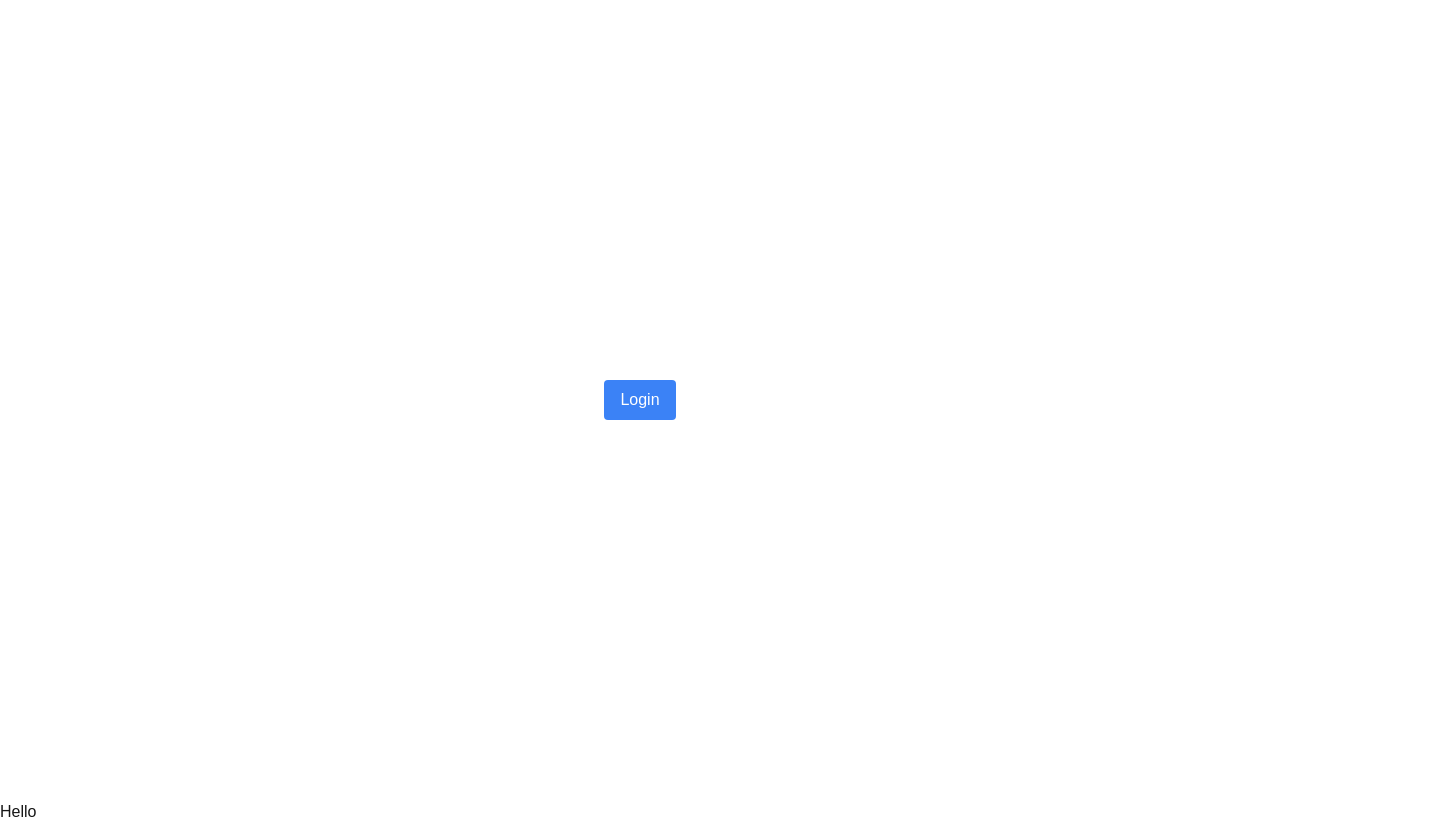
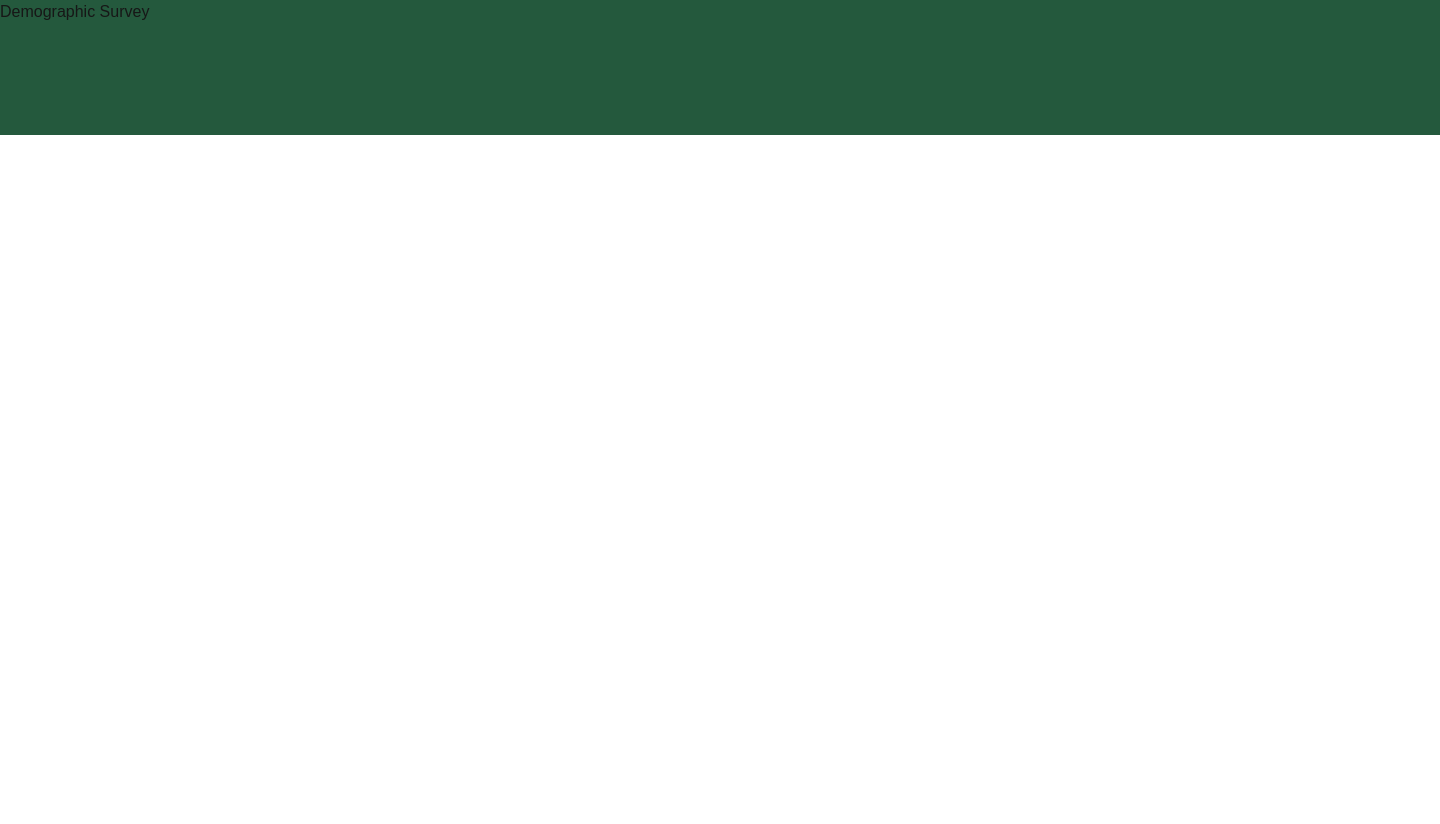
Before and after one commit to JumboCode/village-food-hub, a Next.js app: page / in a window 1280 px wide. Shown: the whole page, 1440 px wide, since content can reach past the window. After the commit the page ends 800 px from the top, so only its background shows below. Built offline with nearby package versions, Linux system fonts and the light colour scheme.

Commit message:
added styling to banner - wip

```diff
--- a/app/components/DemographicSurveyBanner.tsx
+++ /dev/null
@@ -1,7 +0,0 @@
-
-
-export default function DemographicSurveyBanner() {
-    return (
-        <div> Hello </div>
-    )
-}
--- a/app/components/DemographicsSurveyBanner.tsx
+++ b/app/components/DemographicsSurveyBanner.tsx
@@ -2,3 +2,36 @@
 // which will be displayed on the top of the page for the user to take the survey.
 
 // Write your code here
+
+export default function Banner() {
+    const myStyles = {
+        // display: 'flex',
+        // flex-direction: 'row',
+        // align-items: 'center',
+        // padding: '0px',
+
+        position: 'absolute',
+        width: '1440px',
+        height: '135px',
+        left: '0px',
+        top: '0px',
+
+        background: '#24593D',
+        // box-shadow: '0px 4px 4px rgba(0, 0, 0, 0.25)',
+   };
+
+    return (
+      <div style={myStyles} className="banner">
+        <div className="banner-content">
+          <h1>Demographic Survey</h1>
+        </div>
+      </div>
+    );
+}
+
+
+// textAlign: 'center',
+// marginTop: '2rem',
+// color: 'white',
+// backgroundColor: '#24593D',
+// height: '135px',
--- a/app/page.tsx
+++ b/app/page.tsx
@@ -1,14 +1,14 @@
 import Link from 'next/link';
-import Header from "./components/DemographicSurveyBanner";
+import Header from "./components/DemographicsSurveyBanner";
 
 export default function Home() {
   return (
     <>
-      <div className="flex flex-col justify-center items-center h-screen">
+      {/* <div className="flex flex-col justify-center items-center h-screen">
         <Link href="/login" className="bg-blue-500 text-white px-4 py-2 rounded">
         Login
       </Link>
-      </div>
+      </div> */}
       <Header/>
     </>
   );
```
